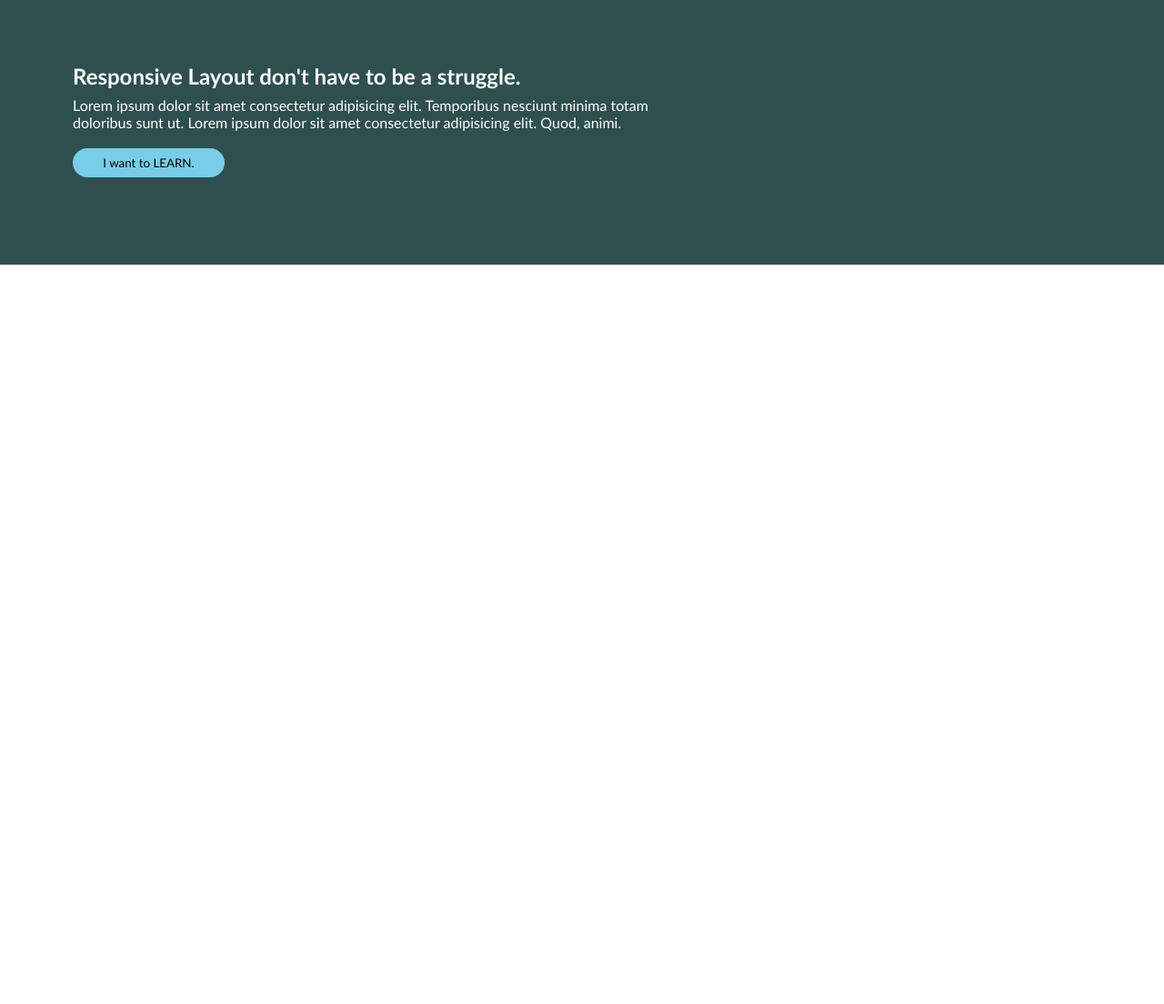
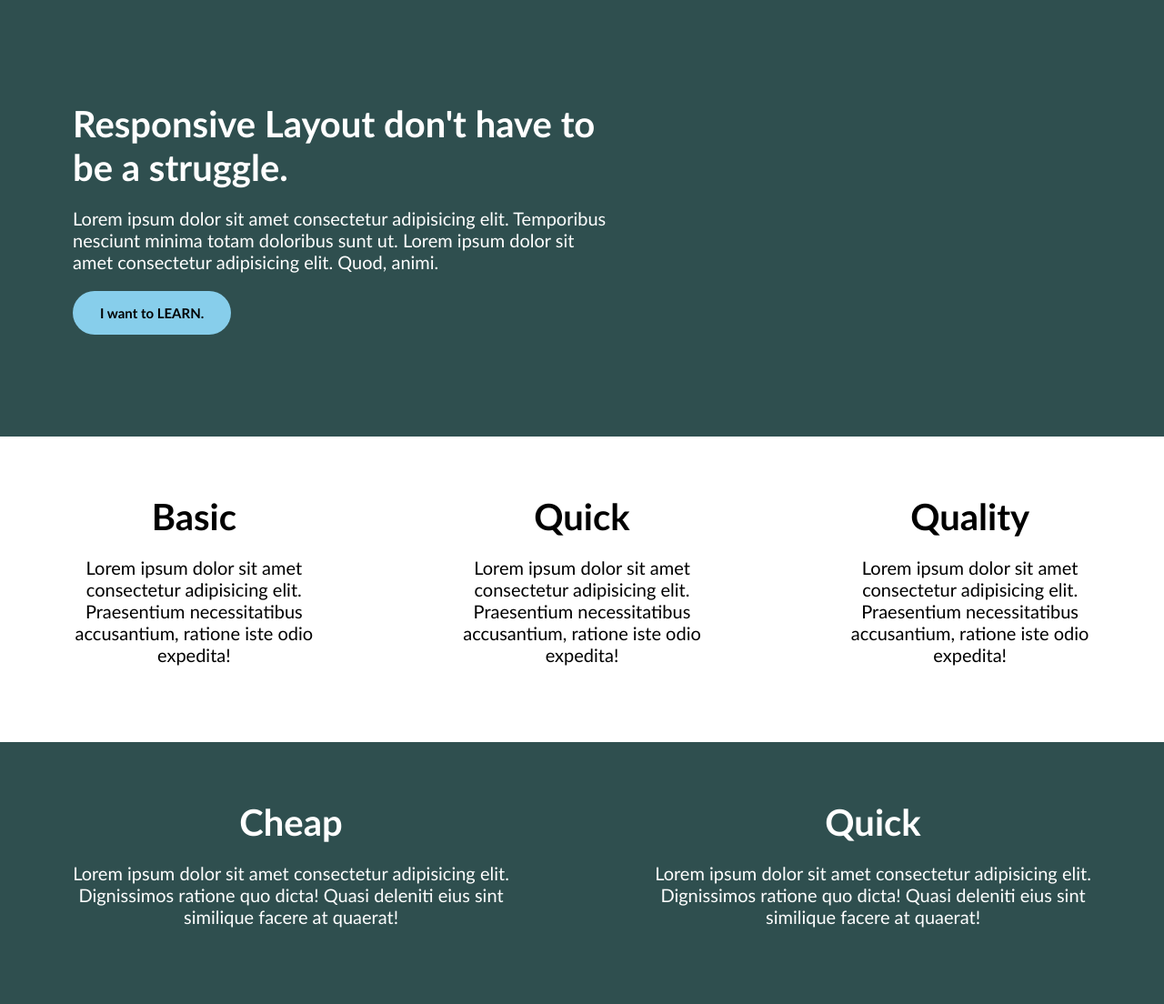
Before and after one commit to SamarSiddiqui/Conquering-Responsive-Layouts, a plain HTML site: page index.html in a window 1280 px wide. Shown: the whole page at 91% size. Before the commit the page ends 800 px from the top, so only its background shows below. Drawn offline with Linux system fonts and the light colour scheme.

Commit message:
FlexBox Challenege Completed

```diff
--- a/index.html
+++ b/index.html
@@ -7,14 +7,38 @@
     <link rel="stylesheet" href="style.css">
 </head>
 <body>
-    <div class="parent">
-        <div class="child1">
-            <h2>Responsive Layout don't have to be a struggle.</h2>
-            <p>Lorem ipsum dolor sit amet consectetur adipisicing elit. Temporibus nesciunt minima totam doloribus sunt ut. Lorem ipsum dolor sit amet consectetur adipisicing elit. Quod, animi.</p>
+   <div class="parent">
+    <div class="child">
+
+        <h1>Responsive Layout don't have to be a struggle.</h1>
+        <p>Lorem ipsum dolor sit amet consectetur adipisicing elit. Temporibus nesciunt minima totam doloribus sunt ut. Lorem ipsum dolor sit amet consectetur adipisicing elit. Quod, animi.</p>
+
+       <button>I want to LEARN.</button>
+    </div>
+    <div class="row">
+        <div class="col">
+            <h1>Basic</h1>
+            <p>Lorem ipsum dolor sit amet consectetur adipisicing elit. Praesentium necessitatibus accusantium, ratione iste odio expedita!</p>
         </div>
-        <div class="child2">
-            <button>I want to LEARN.</button>
+        <div class="col">
+            <h1>Quick</h1>
+            <p>Lorem ipsum dolor sit amet consectetur adipisicing elit. Praesentium necessitatibus accusantium, ratione iste odio expedita!</p>
+        </div>
+        <div class="col">
+            <h1>Quality</h1>
+            <p>Lorem ipsum dolor sit amet consectetur adipisicing elit. Praesentium necessitatibus accusantium, ratione iste odio expedita!</p>
         </div>
     </div>
+    <div class="row2">
+        <div class="col2">
+            <h1>Cheap</h1>
+            <p>Lorem ipsum dolor sit amet consectetur adipisicing elit. Dignissimos ratione quo dicta! Quasi deleniti eius sint similique facere at quaerat!</p>
+        </div>
+        <div class="col2">
+            <h1>Quick</h1>
+            <p>Lorem ipsum dolor sit amet consectetur adipisicing elit. Dignissimos ratione quo dicta! Quasi deleniti eius sint similique facere at quaerat!</p>
+        </div>
+    </div>
+   </div>
 </body>
 </html>
--- a/style.css
+++ b/style.css
@@ -1,28 +1,61 @@
-*{margin: 0;box-sizing: border-box;font-family: 'Gill Sans', 'Gill Sans MT', Calibri, 'Trebuchet MS', sans-serif;}
+*{margin: 0;box-sizing: border-box;font-family: 'Gill Sans', 'Gill Sans MT', Calibri, 'Trebuchet MS', sans-serif;
+}
+
+body,html{
+    height: 100%;
+}
 
 .parent{
- background-color: darkslategrey;
-  /* height: 65vh; */
+    background-color: darkslategray;
 }
 
-.child1{
- padding: 4em 5em 1em;
- color: white;
- width: 70%;
- max-width: 800px;
+.child{
+    padding: 7em 5em;
+    color: white;
+    max-width: 750px;
 }
 
-.child1>*{
-    padding: 0.2em 0;
+h1{
+   font-size:40px ;
+
 }
 
-.child2{
-    padding: 0 5em 6em;
+p{
+    font-size: 20px;
+    margin: 20px 0;
 }
 
 button{
-    padding: 0.6em 2.5em;
-    background-color: rgb(121, 205, 233);
+    padding: 1em 2em;
+    font-size: 15px;
+    font-weight: bold;
+    background-color: skyblue;
+    border: none;
     border-radius: 50px;
-    border: none;
 }
+
+.row{
+    background-color: #fff;
+    display: flex;
+    text-align: center;
+    /* gap: 30px; */
+}
+
+.col{
+    margin: 0 auto;
+    padding: 4em 0;
+    width:25% ;
+}
+
+.row2{
+    display: flex;
+    text-align: center;
+    color: white;
+}
+
+.col2{
+ width: 40%;
+ margin: 0 auto;
+ padding: 4em 0;
+
+}
```
Also changed, not shown: 1 other file.
